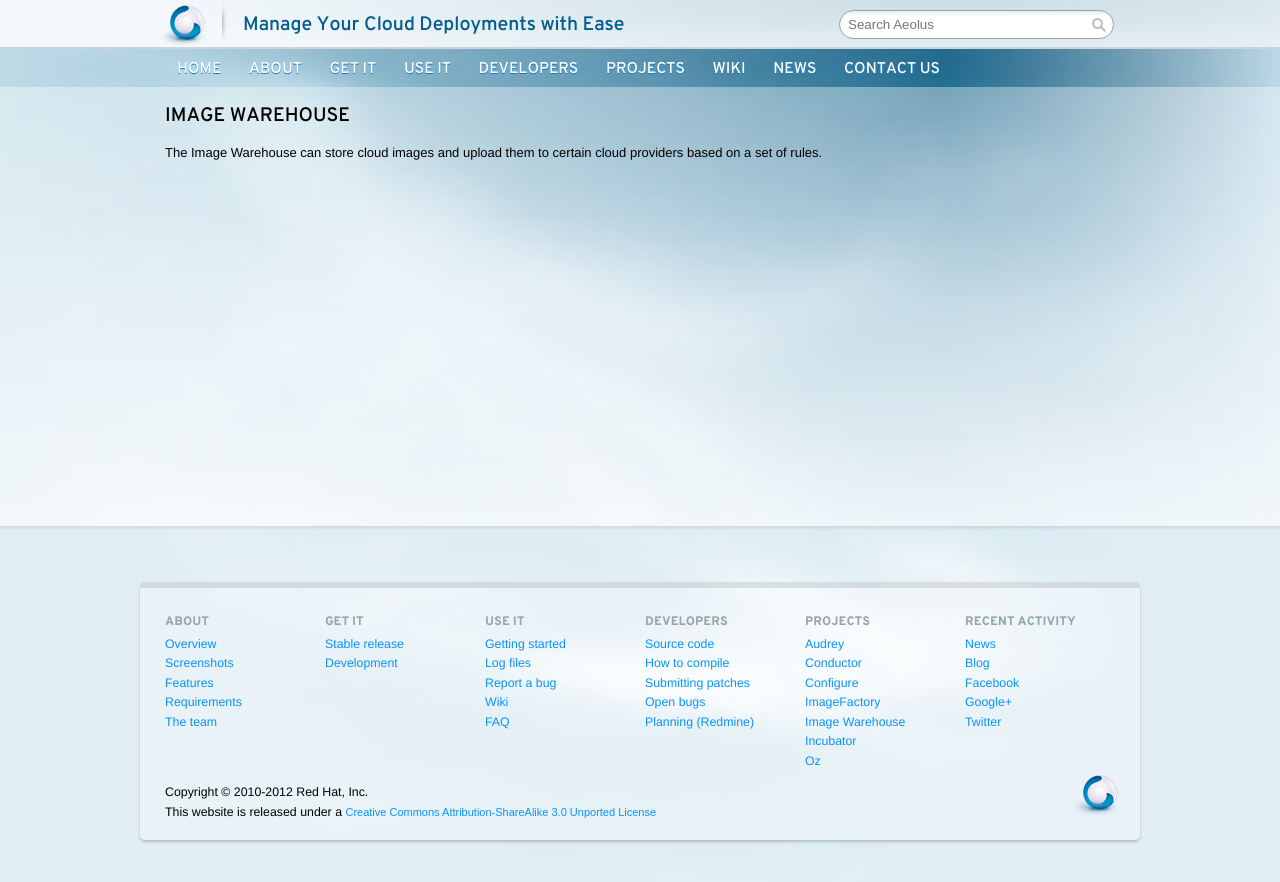
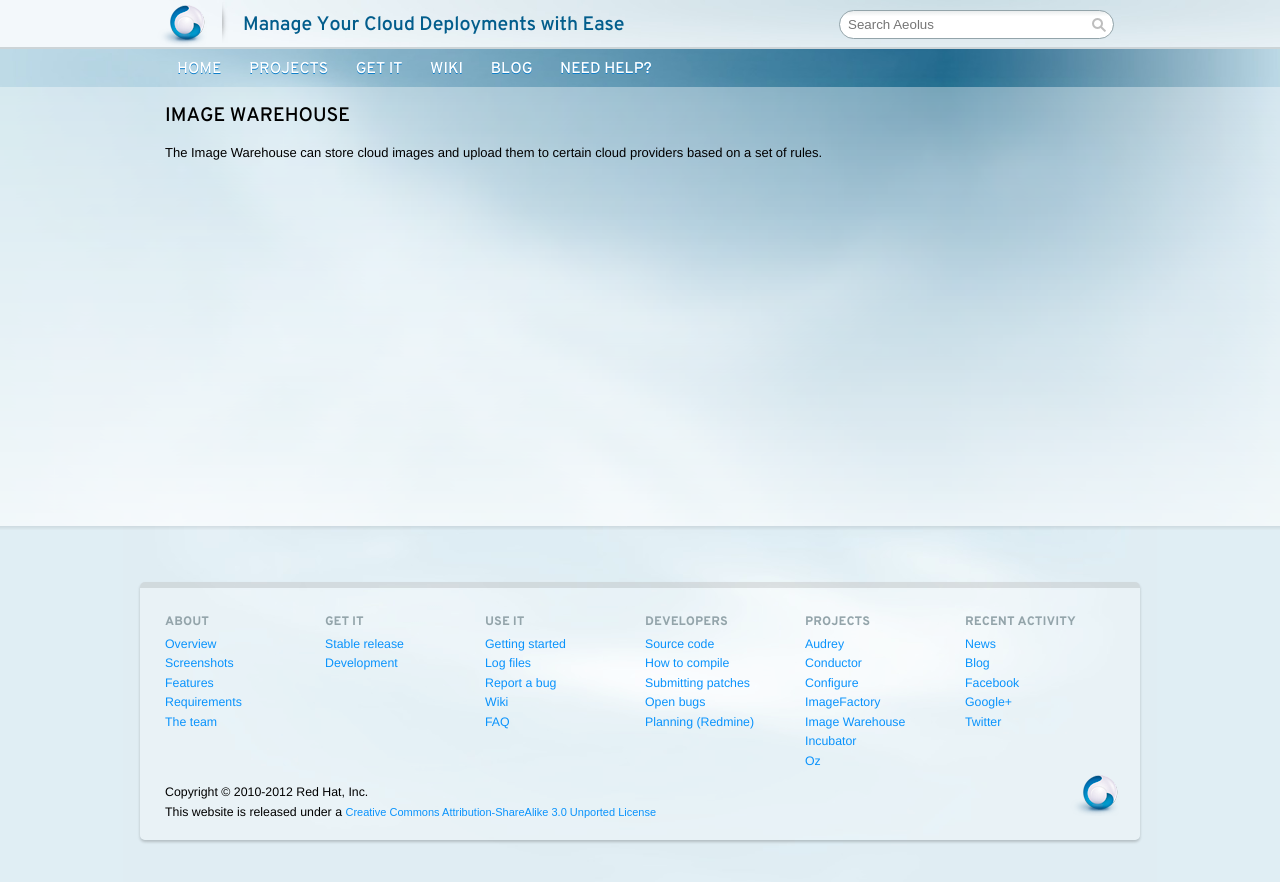
Before and after one commit to aeolusproject/aeolusproject.github.com, a Jekyll site: the page built from imagewarehouse.md, in a window 1280 px wide. Shown: the top 882 px of the page. Built offline with Jekyll 4.4.1, drawn with Linux system fonts in a browser that asks for light colours; nearby versions of some CDN libraries; comment, search, counter and statistics services are not loaded.

Commit message:
simplify / remove redundant items from navigation

```diff
--- a/_layouts/main.html
+++ b/_layouts/main.html
@@ -48,29 +48,20 @@
           <a href='index.html'>
             Home
           </a>
-          <a href='about.html'>
-            About
+          <a href='projects.html'>
+            Projects
           </a>
           <a href='get_it.html'>
             Get It
           </a>
-          <a href='use_it.html'>
-            Use It
-          </a>
-          <a href='developers.html'>
-            Developers
-          </a>
-          <a href='projects.html'>
-            Projects
-          </a>
           <a href='https://redmine.aeolusproject.org/redmine/projects/aeolus/wiki/'>
             Wiki
           </a>
-          <a href='news.html'>
-            News
+          <a href='https://blog.aeolusproject.org/'>
+            Blog
           </a>
           <a href='contact.html'>
-            Contact Us
+            Need Help?
           </a>
         </div>
       </div>
```
